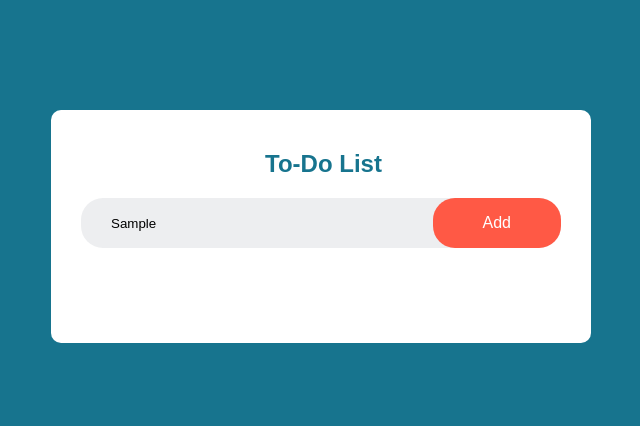
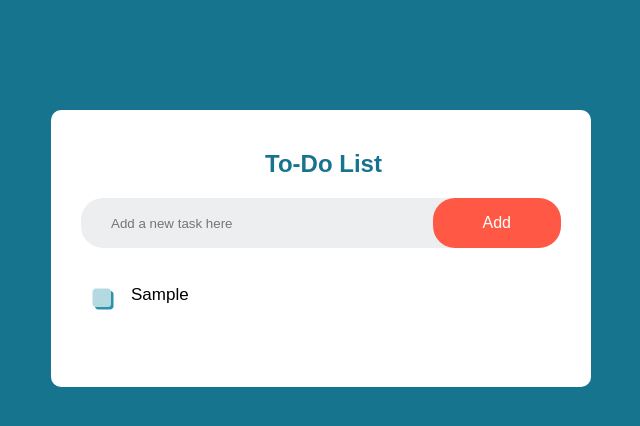
Before and after one commit to Emma-Ez/to-do-list-app, a plain HTML site: page index.html in a window 1280 px wide. Both pictures are taken after typing "Sample" into the empty fields and a click on the button "Add". Shown: the whole page, without its empty margins (319-959 px from the left). Drawn offline with Linux system fonts and the light colour scheme.

Commit message:
fuction for accepting tasks added

```diff
--- a/index.html
+++ b/index.html
@@ -12,14 +12,15 @@
             <h2>To-Do List</h2>
             <div class="todo-body">
                 <input type="text" id="text-box" placeholder="Add a new task here">
-                <button>Add</button>
+                <button onclick="addTask()">Add</button>
             </div>
-            <!-- <ul id="list-container">
-                <li class="checked">To-do 1</li>
+            <ul id="list-container">
+                <!-- <li class="checked">To-do 1</li>
                 <li>To-do 2</li>
-                <li>To-do 3</li>
-            </ul> -->
+                <li>To-do 3</li> -->
+            </ul>
         </div>
     </div>
+    <script src="to-do.js"></script>
 </body>
 </html>
--- a/to-do.js
+++ b/to-do.js
@@ -0,0 +1,15 @@
+const textBox = document.getElementById("text-box");
+const listContainer = document.getElementById("list-container");
+
+function addTask() {
+    if(textBox.value === ""){
+        alert("Task field cannot be empty");
+    }
+    else{
+        let li = document.createElement("li");
+        li.innerHTML = textBox.value;
+        listContainer.appendChild(li);
+    }
+    textBox.value = ""
+
+}
```
